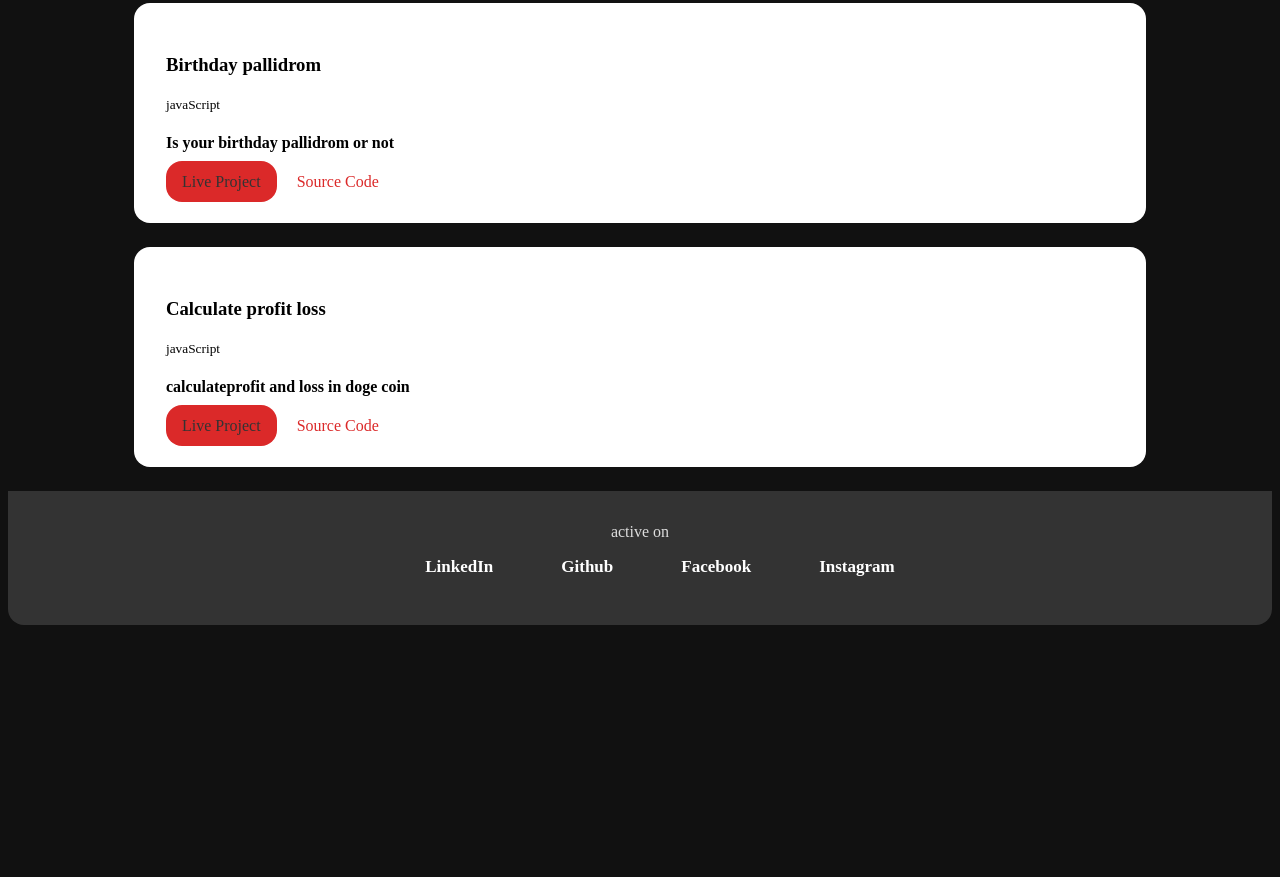
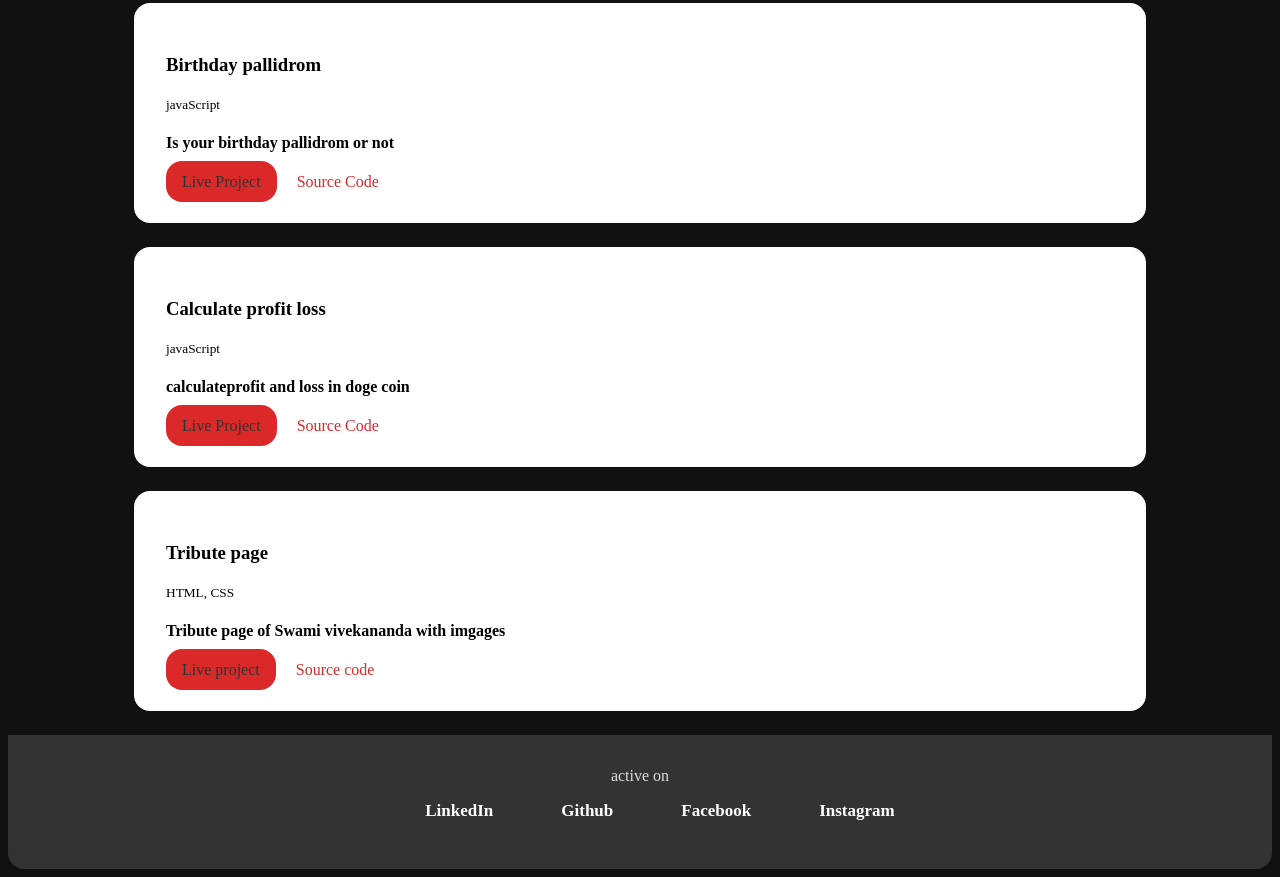
Before and after one commit to kunalsamanta/kunal-website, a plain HTML site: page project.html in a window 1280 px wide. Shown: the part 2552-3429 px from the top of the page. Before the commit the page ends 3185 px from the top, so only its background shows below. Drawn offline with Linux system fonts and the light colour scheme.

Commit message:
add another project

```diff
--- a/project.html
+++ b/project.html
@@ -208,6 +208,17 @@
           >
         </div>
       </section>
+      <section class="section-white">
+        <div class="section-body centered-container">
+          <h3>Tribute page</h3>
+          <small>HTML, CSS</small>
+          <h4> Tribute page of Swami vivekananda with imgages</h4>
+          <a class="primary-link"  target="_blank" href="https://swamivivekananda.netlify.app/">Live project</a>
+          <a class="secondary-link"
+          href="https://github.com/kunalsamanta/tribute">
+            Source code</a>
+        </div>
+      </section>
 
 
 
```
